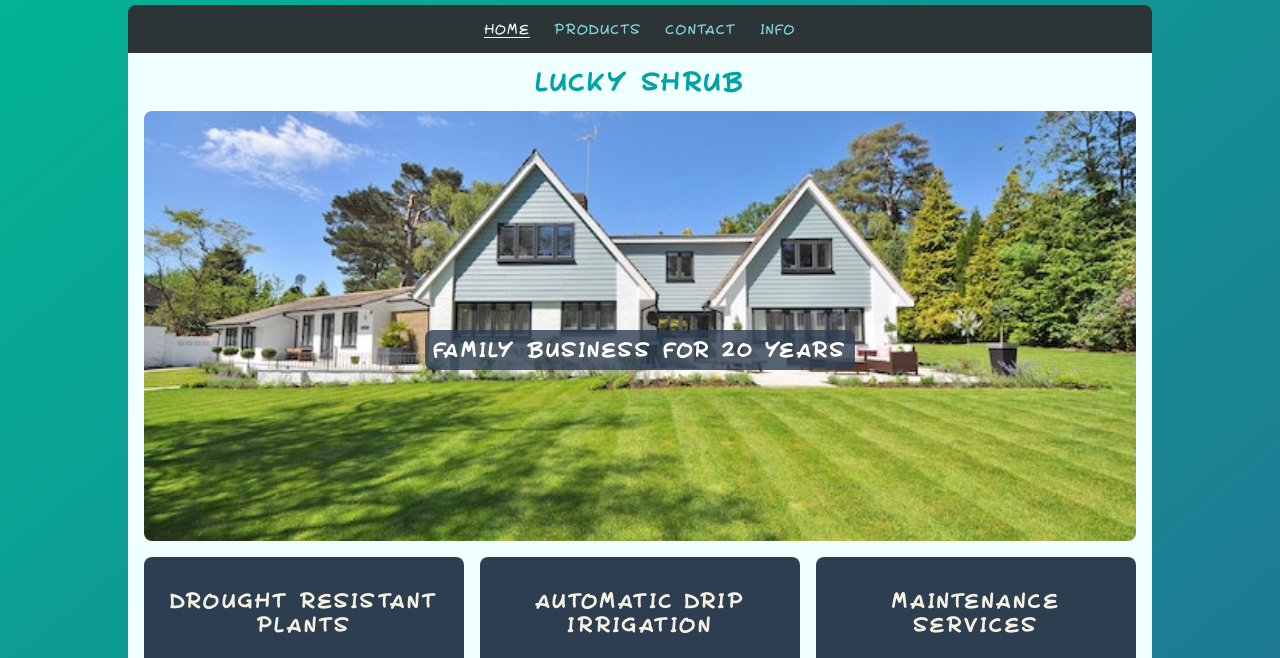
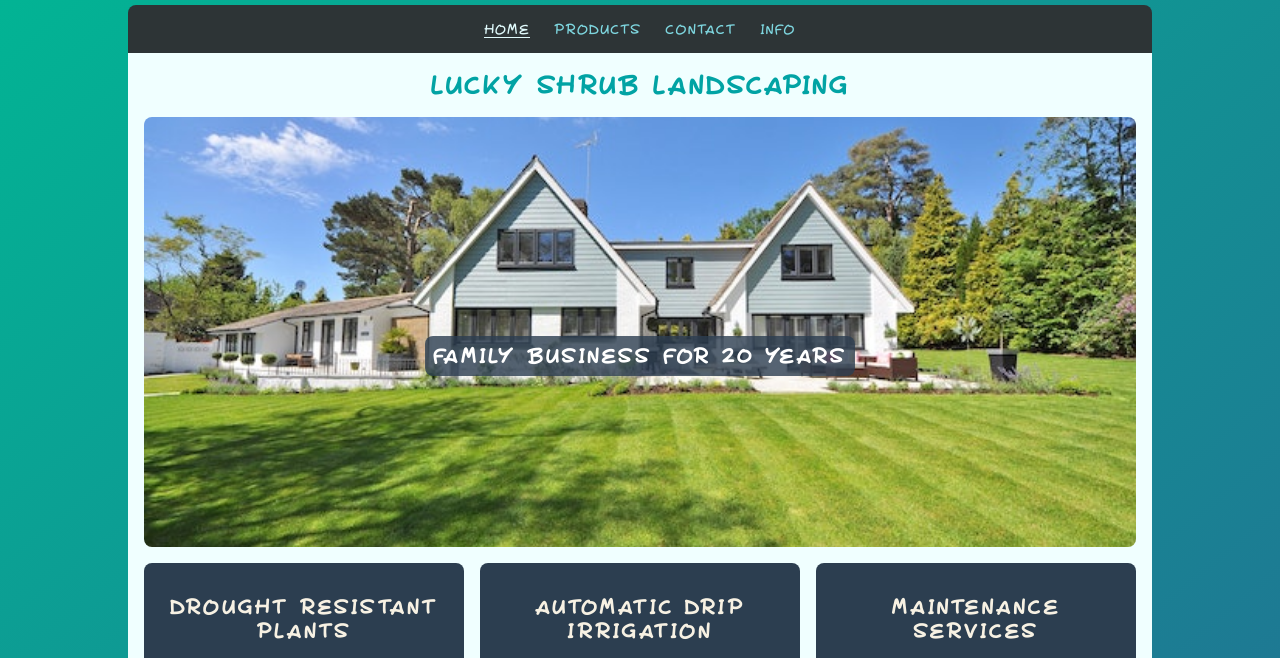
Before and after one commit to tariq-k-dev/lucky-shrub, a plain HTML site: page index.html in a window 1280 px wide. Shown: the part 133-791 px from the top of the page. Drawn offline with Linux system fonts and the light colour scheme.

Commit message:
Change h1 to include "Landscaping"

```diff
--- a/css/style.css
+++ b/css/style.css
@@ -122,6 +122,7 @@ h1 {
   color: rgba(1, 163, 164, 1);
   font-size: 2rem;
   letter-spacing: 0.2rem;
+  line-height: 2rem;
   margin: 0.5rem 0;
   text-align: center;
 }
--- a/index.html
+++ b/index.html
@@ -41,7 +41,7 @@
       </nav>
     </header>
     <main>
-      <h1>Lucky Shrub</h1>
+      <h1>Lucky Shrub Landscaping</h1>
       <section class="banner">
         <h2 class="text"></h2>
       </section>
```
Also changed, not shown: 2 other files.
